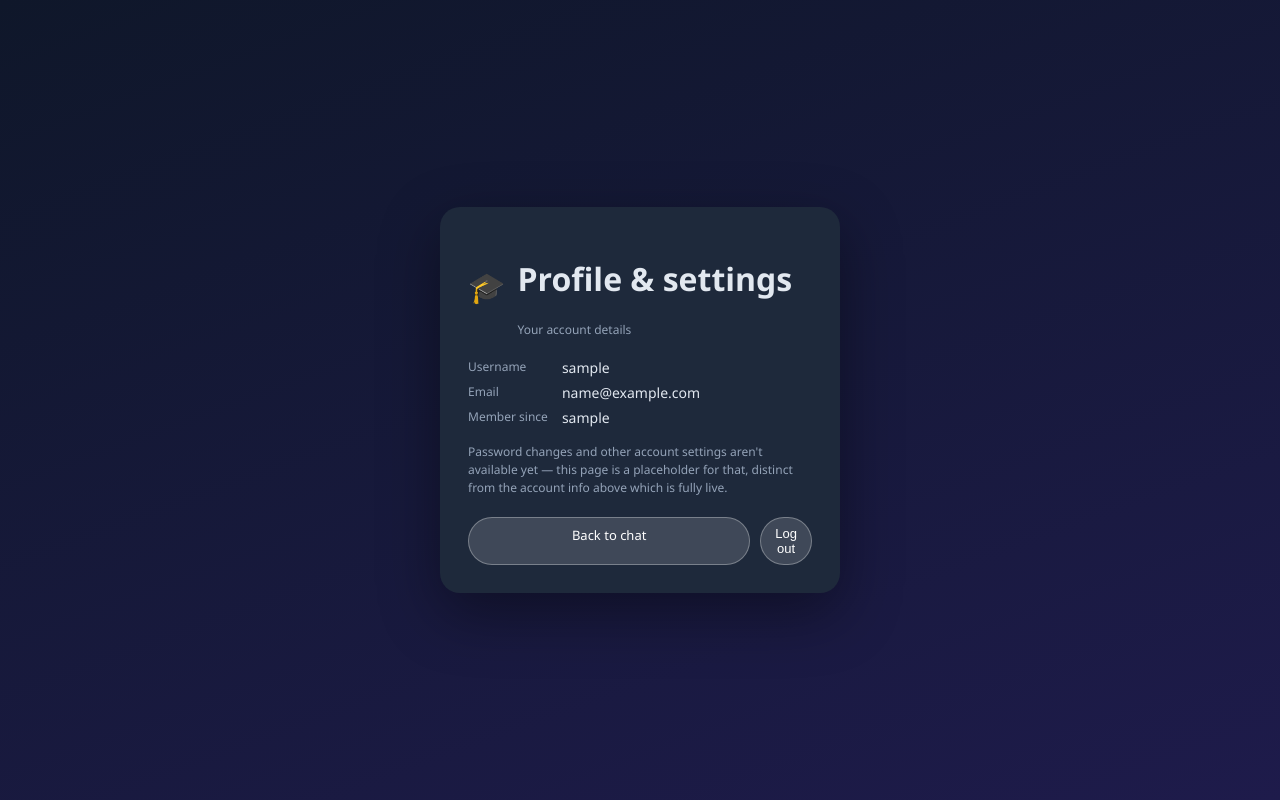
After one commit to 22RP2002/ai-academic-support-chatbot, a Flask app: page /profile in a window 1280 px wide. The commit adds this page. Run offline with Flask 3, Linux system fonts and the light colour scheme; the visitor is signed in with stand-in values (Sample User, id 1); data comes from the database, SQL or seed files in the repository; parts of the project's set-up code (start-up, migrations or seed data) failed here and were passed over.

Commit message:
Fix authentication and profile dropdown

```diff
--- a/app.py
+++ b/app.py
@@ -4,23 +4,31 @@ Serves the chat UI and a small JSON API backed by a Scikit-learn /
 NLTK intent-classification chatbot engine (see chatbot/engine.py).
 """
 import os
+import re
 import uuid
 from datetime import timedelta
+from functools import wraps
 
-from flask import Flask, abort, jsonify, render_template, request, session
+from flask import Flask, abort, flash, jsonify, redirect, render_template, request, session, url_for
+from werkzeug.security import check_password_hash
 
 from chatbot.engine import ChatEngine
 from chatbot.preprocessing import extract_name
 from chatbot.storage import (
+    DuplicateUserError,
     create_conversation,
+    create_user,
     delete_conversation,
     generate_title,
-    get_chat_log,
+    get_chat_log_for_user,
     get_conversation,
     get_conversation_by_share_id,
     get_conversation_messages,
     get_history,
     get_share_messages,
+    get_user_by_email,
+    get_user_by_id,
+    get_user_by_username,
     init_db,
     list_conversations,
     log_feedback,
@@ -28,6 +36,9 @@ from chatbot.storage import (
     set_conversation_share,
     touch_conversation,
 )
+
+EMAIL_RE = re.compile(r"^[^@\s]+@[^@\s]+\.[^@\s]+$")
+USERNAME_RE = re.compile(r"^[A-Za-z0-9_]{3,30}$")
 
 app = Flask(__name__)
 app.secret_key = os.environ.get("SECRET_KEY", "dev-secret-key-change-me")
@@ -49,32 +60,137 @@ def ensure_session():
     session.setdefault("conversation_id", None)
 
 
+def login_required_page(view):
+    """For HTML routes: redirect anonymous visitors to the login page."""
+    @wraps(view)
+    def wrapped(*args, **kwargs):
+        if not session.get("user_id"):
+            return redirect(url_for("login_page", next=request.path))
+        return view(*args, **kwargs)
+    return wrapped
+
+
+def login_required_api(view):
+    """For JSON API routes: a redirect is useless to fetch(), so return 401."""
+    @wraps(view)
+    def wrapped(*args, **kwargs):
+        if not session.get("user_id"):
+            return jsonify({"error": "authentication required"}), 401
+        return view(*args, **kwargs)
+    return wrapped
+
+
+@app.route("/signup", methods=["GET", "POST"])
+def signup_page():
+    if session.get("user_id"):
+        return redirect(url_for("index"))
+
+    if request.method == "GET":
+        return render_template("signup.html")
+
+    username = (request.form.get("username") or "").strip().lower()
+    email = (request.form.get("email") or "").strip().lower()
+    password = request.form.get("password") or ""
+    confirm_password = request.form.get("confirm_password") or ""
+    form_values = {"username": username, "email": email}
+
+    if not USERNAME_RE.match(username):
+        flash("Username must be 3-30 characters: letters, numbers, or underscore.", "error")
+        return render_template("signup.html", **form_values), 400
+    if not EMAIL_RE.match(email):
+        flash("Enter a valid email address.", "error")
+        return render_template("signup.html", **form_values), 400
+    if len(password) < 8:
+        flash("Password must be at least 8 characters.", "error")
+        return render_template("signup.html", **form_values), 400
+    if password != confirm_password:
+        flash("Passwords do not match.", "error")
+        return render_template("signup.html", **form_values), 400
+    if get_user_by_username(username):
+        flash("That username is already taken.", "error")
+        return render_template("signup.html", **form_values), 400
+    if get_user_by_email(email):
+        flash("An account with that email already exists.", "error")
+        return render_template("signup.html", **form_values), 400
+
+    try:
+        user = create_user(username, email, password)
+    except DuplicateUserError:
+        flash("That username or email is already in use.", "error")
+        return render_template("signup.html", **form_values), 400
+
+    session.clear()
+    session["user_id"] = user["id"]
+    flash(f"Welcome, {user['username']}! Your account was created.", "success")
+    return redirect(url_for("index"))
+
+
+@app.route("/login", methods=["GET", "POST"])
+def login_page():
+    if session.get("user_id"):
+        return redirect(url_for("index"))
+
+    if request.method == "GET":
+        return render_template("login.html", next=request.args.get("next", ""))
+
+    email = (request.form.get("email") or "").strip().lower()
+    password = request.form.get("password") or ""
+    next_url = request.form.get("next") or ""
+
+    user = get_user_by_email(email)
+    if user is None or not check_password_hash(user["password_hash"], password):
+        flash("Invalid email or password.", "error")
+        return render_template("login.html", email=email, next=next_url), 401
+
+    session.clear()
+    session["user_id"] = user["id"]
+    flash(f"Welcome back, {user['username']}!", "success")
+    return redirect(next_url if next_url.startswith("/") else url_for("index"))
+
+
+@app.route("/logout", methods=["POST"])
+def logout_page():
+    session.clear()
+    flash("You have been logged out.", "success")
+    return redirect(url_for("login_page"))
+
+
+@app.route("/profile")
+@login_required_page
+def profile_page():
+    user = get_user_by_id(session["user_id"])
+    return render_template("profile.html", user=user)
+
+
 @app.route("/")
+@login_required_page
 def index():
     conversation_id = session.get("conversation_id")
     current_conversation = None
     history = []
 
     if conversation_id:
-        current_conversation = get_conversation(conversation_id, session["session_id"])
+        current_conversation = get_conversation(conversation_id, session["user_id"])
         if current_conversation is None:
             # Conversation was deleted (or belongs to a stale cookie) — fall
             # back to a fresh, empty chat instead of erroring.
             session["conversation_id"] = None
         else:
-            history = get_conversation_messages(conversation_id, session["session_id"])
+            history = get_conversation_messages(conversation_id, session["user_id"])
 
     return render_template(
         "index.html",
         history=history,
         student_name=session.get("student_name"),
-        conversations=list_conversations(session["session_id"]),
+        current_user=get_user_by_id(session["user_id"]),
+        conversations=list_conversations(session["user_id"]),
         current_conversation_id=session.get("conversation_id"),
         current_conversation=current_conversation,
     )
 
 
 @app.route("/api/chat", methods=["POST"])
+@login_required_api
 def chat():
     data = request.get_json(silent=True) or {}
     message = (data.get("message") or "").strip()
@@ -96,7 +212,9 @@ def chat():
     conversation_id = session.get("conversation_id")
     is_new_conversation = conversation_id is None
     if is_new_conversation:
-        conversation_id = create_conversation(session["session_id"], generate_title(message))
+        conversation_id = create_conversation(
+            session["user_id"], session["session_id"], generate_title(message)
+        )
         session["conversation_id"] = conversation_id
     else:
         touch_conversation(conversation_id)
@@ -125,11 +243,13 @@ def chat():
 
 
 @app.route("/api/history")
+@login_required_api
 def history():
     return jsonify(get_history(session["session_id"]))
 
 
 @app.route("/api/feedback", methods=["POST"])
+@login_required_api
 def feedback():
     data = request.get_json(silent=True) or {}
     rating = data.get("rating")
@@ -143,9 +263,9 @@ def feedback():
     except (TypeError, ValueError):
         return jsonify({"error": "message_id is required"}), 400
 
-    chat_log = get_chat_log(message_id, session["session_id"])
+    chat_log = get_chat_log_for_user(message_id, session["user_id"])
     if chat_log is None:
-        return jsonify({"error": "message not found for this session"}), 404
+        return jsonify({"error": "message not found for this account"}), 404
 
     try:
         inserted = log_feedback(
@@ -163,12 +283,11 @@ def feedback():
 
 
 @app.route("/api/reset", methods=["POST"])
+@login_required_api
 def reset():
     """Start a new chat: clears the *active* conversation pointer only.
 
-    session_id (the durable per-browser identity) is intentionally never
-    rotated here — doing so would orphan all of this browser's existing
-    conversations from the sidebar. Nothing is deleted.
+    Nothing is deleted, and the user stays logged in.
     """
     session["conversation_id"] = None
     session["student_name"] = None
@@ -176,24 +295,27 @@ def reset():
 
 
 @app.route("/api/conversations")
+@login_required_api
 def conversations():
-    return jsonify(list_conversations(session["session_id"]))
+    return jsonify(list_conversations(session["user_id"]))
 
 
 @app.route("/api/conversations/<conversation_id>")
+@login_required_api
 def conversation_detail(conversation_id):
-    conversation = get_conversation(conversation_id, session["session_id"])
+    conversation = get_conversation(conversation_id, session["user_id"])
     if conversation is None:
         return jsonify({"error": "conversation not found"}), 404
 
     session["conversation_id"] = conversation_id
-    messages = get_conversation_messages(conversation_id, session["session_id"])
+    messages = get_conversation_messages(conversation_id, session["user_id"])
     return jsonify({"conversation": conversation, "messages": messages})
 
 
 @app.route("/api/conversations/<conversation_id>", methods=["DELETE"])
+@login_required_api
 def conversation_delete(conversation_id):
-    deleted = delete_conversation(conversation_id, session["session_id"])
+    deleted = delete_conversation(conversation_id, session["user_id"])
     if not deleted:
         return jsonify({"error": "conversation not found"}), 404
 
@@ -204,8 +326,9 @@ def conversation_delete(conversation_id):
 
 
 @app.route("/api/conversations/<conversation_id>/share", methods=["POST"])
+@login_required_api
 def conversation_share(conversation_id):
-    share_id = set_conversation_share(conversation_id, session["session_id"])
+    share_id = set_conversation_share(conversation_id, session["user_id"])
     if share_id is None:
         return jsonify({"error": "conversation not found"}), 404
 
--- a/static/css/style.css
+++ b/static/css/style.css
@@ -433,18 +433,27 @@ body {
 }
 
 .profile-item {
+  display: block;
+  width: 100%;
   background: none;
   border: none;
   color: var(--text);
   text-align: left;
+  text-decoration: none;
   padding: 8px 10px;
   border-radius: 8px;
   font-size: 13px;
+  font-family: inherit;
   cursor: pointer;
+  box-sizing: border-box;
 }
 
 .profile-item:hover {
   background: var(--panel-light);
+}
+
+.profile-dropdown form {
+  margin: 0;
 }
 
 .toast {
@@ -537,3 +546,155 @@ body.share-page {
     font-size: 12px;
   }
 }
+
+/* --- Auth pages (login / signup / profile) --- */
+
+body.auth-page {
+  align-items: center;
+  justify-content: center;
+}
+
+.auth-card {
+  width: 100%;
+  max-width: 400px;
+  background: var(--panel);
+  border-radius: 20px;
+  padding: 28px;
+  box-shadow: 0 20px 60px rgba(0, 0, 0, 0.4);
+}
+
+.auth-brand {
+  margin-bottom: 20px;
+}
+
+.auth-brand p {
+  margin: 4px 0 0;
+  font-size: 12px;
+  color: var(--text-dim);
+}
+
+.flash-list {
+  display: flex;
+  flex-direction: column;
+  gap: 8px;
+  margin-bottom: 16px;
+}
+
+.flash {
+  padding: 10px 14px;
+  border-radius: 10px;
+  font-size: 13px;
+  line-height: 1.4;
+}
+
+.flash-error {
+  background: rgba(248, 113, 113, 0.15);
+  color: #fca5a5;
+  border: 1px solid rgba(248, 113, 113, 0.3);
+}
+
+.flash-success {
+  background: rgba(74, 222, 128, 0.15);
+  color: #86efac;
+  border: 1px solid rgba(74, 222, 128, 0.3);
+}
+
+.auth-form {
+  display: flex;
+  flex-direction: column;
+  gap: 10px;
+}
+
+.auth-form label {
+  font-size: 12px;
+  color: var(--text-dim);
+  margin-top: 4px;
+}
+
+.auth-form input {
+  padding: 10px 12px;
+  border-radius: 10px;
+  border: 1px solid var(--panel-light);
+  background: #0f172a;
+  color: var(--text);
+  font-size: 14px;
+  outline: none;
+}
+
+.auth-form input:focus {
+  border-color: var(--accent-light);
+}
+
+.auth-form button {
+  margin-top: 10px;
+  background: var(--accent);
+  color: white;
+  border: none;
+  padding: 12px;
+  border-radius: 10px;
+  cursor: pointer;
+  font-size: 14px;
+  font-weight: 600;
+}
+
+.auth-form button:hover {
+  background: var(--accent-light);
+}
+
+.auth-switch {
+  margin: 18px 0 0;
+  text-align: center;
+  font-size: 13px;
+  color: var(--text-dim);
+}
+
+.auth-switch a {
+  color: var(--accent-light);
+}
+
+.profile-fields {
+  display: grid;
+  grid-template-columns: auto 1fr;
+  gap: 6px 14px;
+  margin: 0 0 16px;
+}
+
+.profile-fields dt {
+  font-size: 12px;
+  color: var(--text-dim);
+}
+
+.profile-fields dd {
+  margin: 0;
+  font-size: 14px;
+  color: var(--text);
+}
+
+.profile-note {
+  font-size: 12px;
+  color: var(--text-dim);
+  line-height: 1.5;
+  margin: 0 0 20px;
+}
+
+.auth-actions {
+  display: flex;
+  gap: 10px;
+}
+
+.auth-actions form {
+  margin: 0;
+  flex: 1;
+}
+
+.auth-actions .header-btn {
+  display: block;
+  width: 100%;
+  text-align: center;
+  text-decoration: none;
+  box-sizing: border-box;
+}
+
+.profile-dropdown[hidden] {
+    display: none;
+}
--- /dev/null
+++ b/templates/profile.html
@@ -0,0 +1,52 @@
+<!DOCTYPE html>
+<html lang="en">
+<head>
+  <meta charset="UTF-8" />
+  <meta name="viewport" content="width=device-width, initial-scale=1.0" />
+  <title>Profile · AI Academic Support Chatbot</title>
+  <link rel="stylesheet" href="{{ url_for('static', filename='css/style.css') }}" />
+</head>
+<body class="auth-page">
+  <div class="auth-card">
+    <div class="brand auth-brand">
+      <span class="brand-icon">🎓</span>
+      <div>
+        <h1>Profile &amp; settings</h1>
+        <p>Your account details</p>
+      </div>
+    </div>
+
+    {% with messages = get_flashed_messages(with_categories=true) %}
+      {% if messages %}
+      <div class="flash-list">
+        {% for category, message in messages %}
+        <div class="flash flash-{{ category }}">{{ message }}</div>
+        {% endfor %}
+      </div>
+      {% endif %}
+    {% endwith %}
+
+    <dl class="profile-fields">
+      <dt>Username</dt>
+      <dd>{{ user.username }}</dd>
+      <dt>Email</dt>
+      <dd>{{ user.email }}</dd>
+      <dt>Member since</dt>
+      <dd>{{ user.created_at[:10] }}</dd>
+    </dl>
+
+    <p class="profile-note">
+      Password changes and other account settings aren't available yet —
+      this page is a placeholder for that, distinct from the account info
+      above which is fully live.
+    </p>
+
+    <div class="auth-actions">
+      <a class="header-btn" href="{{ url_for('index') }}">Back to chat</a>
+      <form method="post" action="{{ url_for('logout_page') }}">
+        <button type="submit" class="header-btn">Log out</button>
+      </form>
+    </div>
+  </div>
+</body>
+</html>
```
Also changed, not shown: chatbot/storage.py (+131 -38 lines), static/js/script.js (+23 -14 lines), templates/index.html (+7 -5 lines), templates/login.html (added, +44 -0 lines), templates/signup.html (added, +49 -0 lines).
